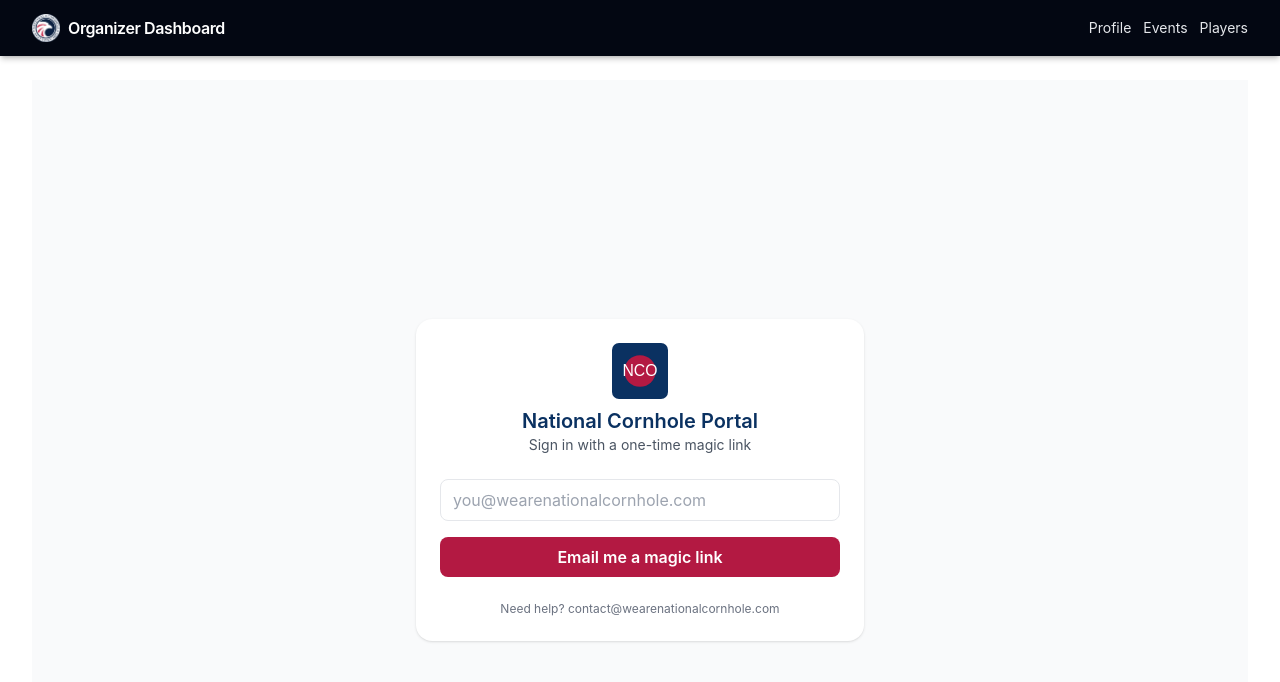
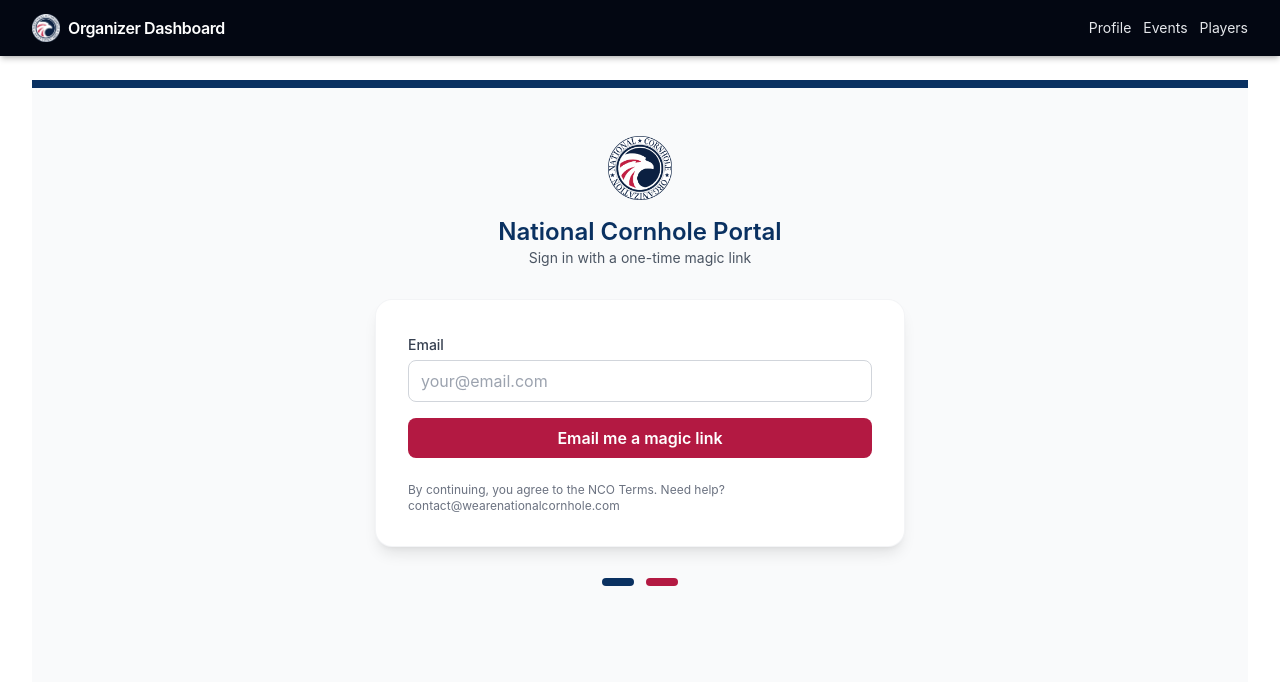
Before and after one commit to wearenationalcornhole/nco-site, a Next.js app: page /portal/login in a window 1280 px wide. Shown: the top 682 px of the page. Built offline with nearby package versions, Linux system fonts and the light colour scheme; no server answers.

Commit message:
Magiclink Fixes

```diff
--- a/app/portal/login/LoginClient.tsx
+++ b/app/portal/login/LoginClient.tsx
@@ -1,7 +1,6 @@
 'use client';
 
-import { useState, useEffect } from 'react';
-import { useRouter } from 'next/navigation';
+import { useEffect, useState } from 'react';
 import { supabase } from '@/app/lib/supabaseClient';
 
 export default function LoginClient() {
@@ -9,10 +8,9 @@ export default function LoginClient() {
   const [status, setStatus] = useState<'idle'|'sending'|'sent'|'error'>('idle');
   const [msg, setMsg] = useState('');
   const [redirect, setRedirect] = useState('/portal');
-  const router = useRouter();
 
   useEffect(() => {
-    // Read ?redirect=... from the real URL safely on the client
+    // Read ?redirect safely on the client
     const url = new URL(window.location.href);
     setRedirect(url.searchParams.get('redirect') || '/portal');
   }, []);
@@ -36,41 +34,64 @@ export default function LoginClient() {
   };
 
   return (
-    <main className="min-h-screen flex items-center justify-center bg-gray-50 p-6">
-      <div className="w-full max-w-md rounded-2xl bg-white shadow p-6">
-        <div className="text-center mb-6">
-          <img src="/images/nco-mark.svg" alt="NCO" className="h-14 mx-auto mb-2" />
-          <h1 className="text-xl font-semibold text-[#0A3161]">National Cornhole Portal</h1>
+    <main className="min-h-screen bg-gray-50">
+      {/* Top stripe in brand blue */}
+      <div className="h-2 w-full" style={{ backgroundColor: '#0A3161' }} />
+      <section className="mx-auto max-w-xl px-6 py-12">
+        <div className="flex flex-col items-center">
+          <img
+            src="/images/nco-mark.png"
+            alt="National Cornhole Organization"
+            className="h-16 mb-4"
+          />
+          <h1 className="text-2xl font-semibold" style={{ color: '#0A3161' }}>
+            National Cornhole Portal
+          </h1>
           <p className="text-sm text-gray-600">Sign in with a one-time magic link</p>
         </div>
 
+        <div className="mt-8 rounded-2xl bg-white shadow-lg ring-1 ring-gray-100">
+          <div className="p-6 sm:p-8">
             <form onSubmit={onSubmit} className="space-y-4">
+              <label className="block">
+                <span className="text-sm font-medium text-gray-700">Email</span>
                 <input
                   type="email"
                   required
                   value={email}
                   onChange={(e)=>setEmail(e.target.value)}
-            placeholder="you@wearenationalcornhole.com"
-            className="w-full border rounded-lg px-3 py-2 focus:outline-none focus:ring focus:ring-[#0A3161]/20"
+                  placeholder="your@email.com"
+                  className="mt-1 w-full rounded-lg border border-gray-300 px-3 py-2 focus:outline-none focus:ring-2 focus:ring-[#0A3161]/30"
                 />
+              </label>
+
               <button
                 disabled={status==='sending'}
-            className="w-full rounded-lg px-4 py-2 font-semibold text-white bg-[#B31942] disabled:opacity-60"
+                className="w-full rounded-lg px-4 py-2 font-semibold text-white disabled:opacity-60"
+                style={{ backgroundColor: '#B31942' }}
               >
                 {status==='sending' ? 'Sending…' : 'Email me a magic link'}
               </button>
-        </form>
 
               {!!msg && (
-          <p className={`mt-4 text-sm ${status==='error' ? 'text-red-600' : 'text-green-700'}`}>
+                <p className={`text-sm ${status==='error' ? 'text-red-600' : 'text-green-700'}`}>
                   {msg}
                 </p>
               )}
+            </form>
 
-        <p className="mt-6 text-xs text-gray-500 text-center">
-          Need help? contact@wearenationalcornhole.com
+            <p className="mt-6 text-xs text-gray-500">
+              By continuing, you agree to the NCO Terms. Need help? contact@wearenationalcornhole.com
             </p>
           </div>
+        </div>
+
+        {/* Subtle brand footer */}
+        <div className="mt-8 flex items-center justify-center gap-3">
+          <span className="inline-block h-2 w-8 rounded-full" style={{ backgroundColor: '#0A3161' }} />
+          <span className="inline-block h-2 w-8 rounded-full" style={{ backgroundColor: '#B31942' }} />
+        </div>
+      </section>
     </main>
   );
 }
```
Lines whose indentation alone changed are shown as unchanged.
